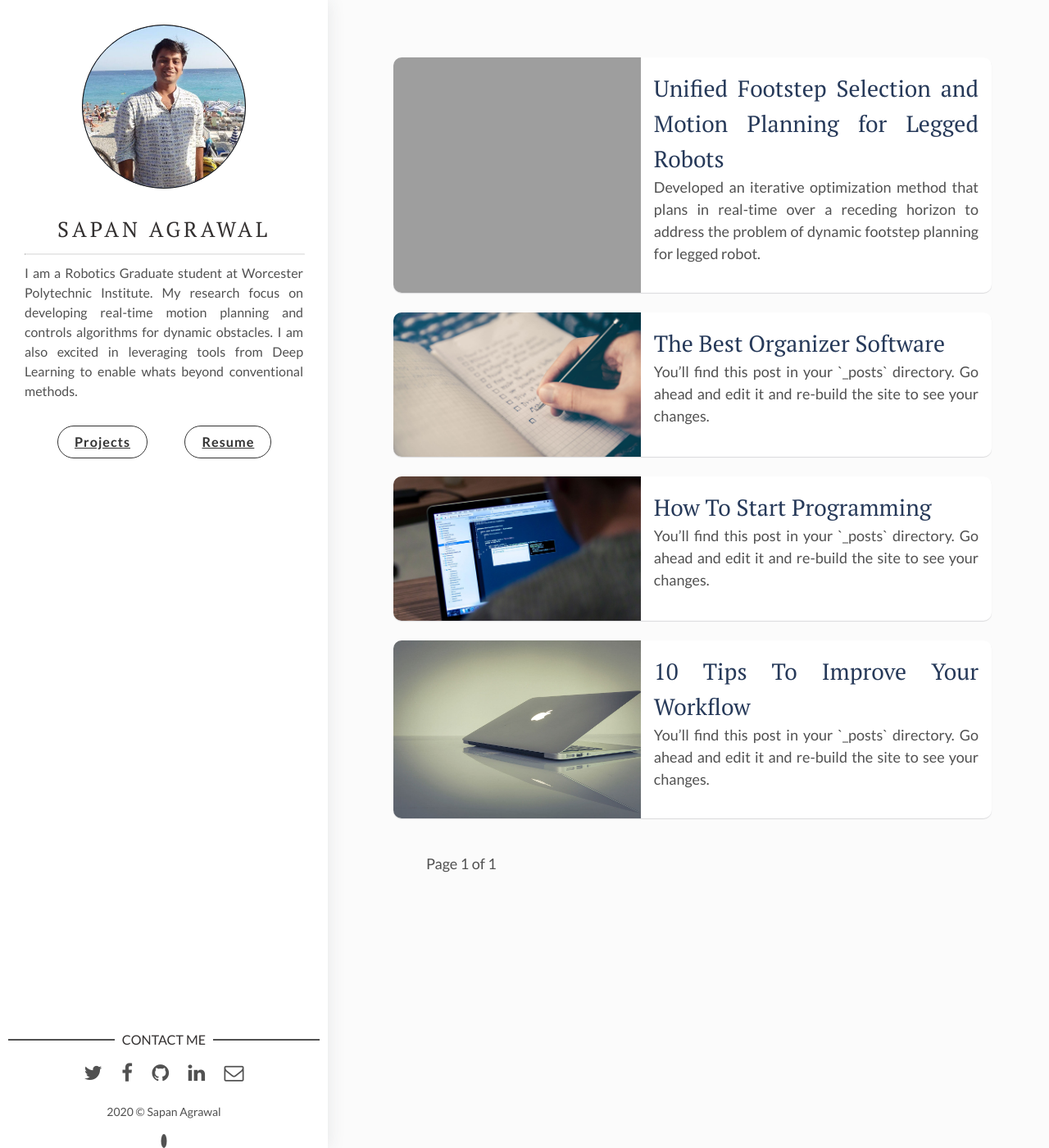
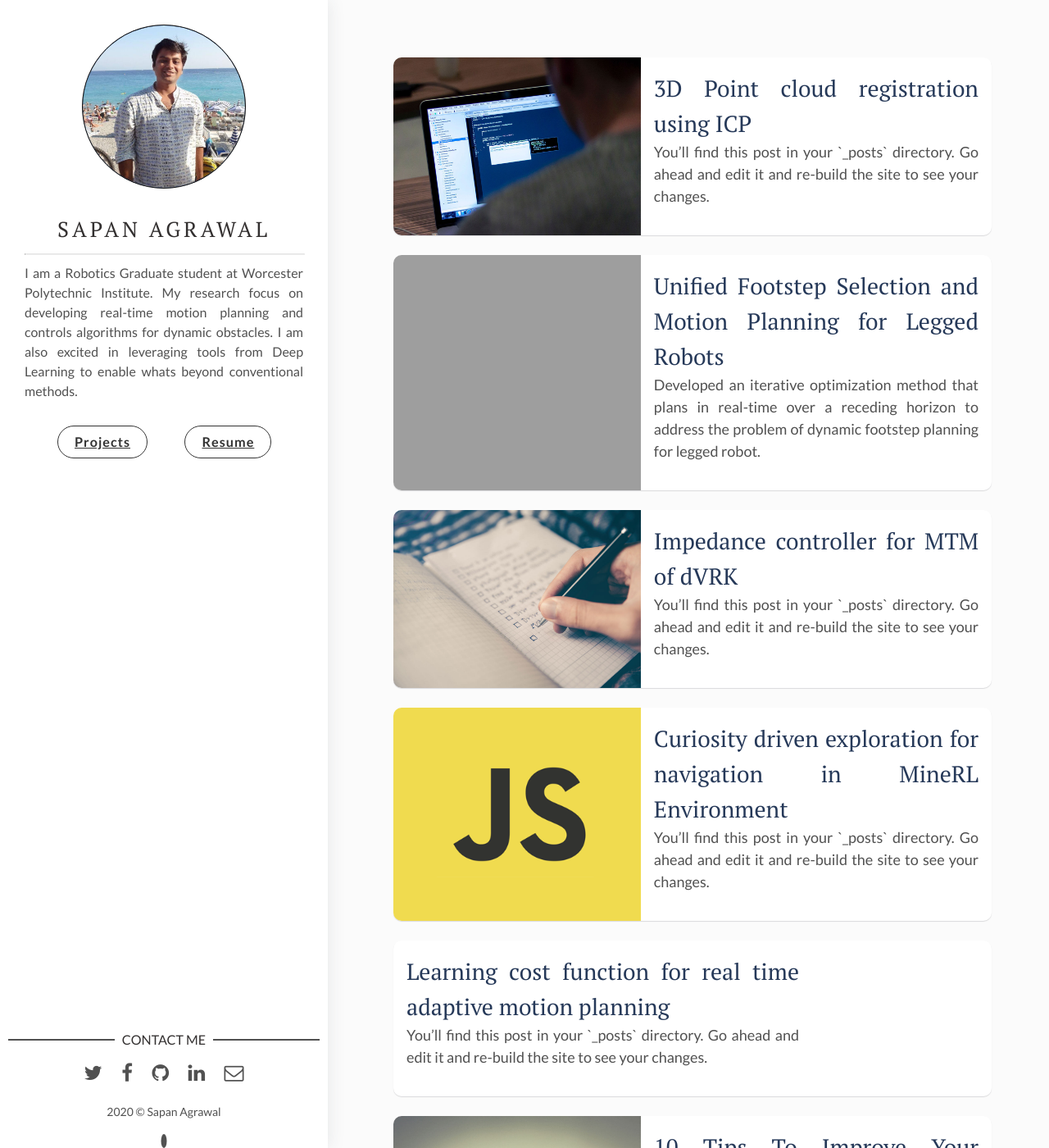
Before and after one commit to sapan-ostic/sapan-ostic.github.io, a Jekyll site: the page built from index.html, in a window 1280 px wide and 1400 px high. Shown: the whole window at 82% size. Built offline with Jekyll 4.4.1, drawn with Linux system fonts in a browser that asks for light colours; the list of posts is cut into pages by our own code; a file with an impossible date is left out.

Commit message:
site setting updated

```diff
--- a/_posts/0000-00-01-Learning-cost-function-for-Real-time-adaptive-motion-planning.markdown
+++ b/_posts/2019-01-01-Learning-cost-function-for-Real-time-adaptive-motion-planning.markdown
@@ -1,7 +1,7 @@
 ---
 layout: post
 title: Learning cost function for real time adaptive motion planning
-date: 0000-00-01 13:32:20 +0300
+date: 2019-01-01 13:32:20 +0300
 description: You’ll find this post in your `_posts` directory. Go ahead and edit it and re-build the site to see your changes. # Add post description (optional)
 img:  # Add image post (optional)
 ---
--- a/_posts/0000-00-02-Curiosity-driven-exploration-for-navigation-in-MineRL-Environment.markdown
+++ b/_posts/2019-01-02-Curiosity-driven-exploration-for-navigation-in-MineRL-Environment.markdown
@@ -1,7 +1,7 @@
 ---
 layout: post
 title: Curiosity driven exploration for navigation in MineRL Environment
-date: 0000-00-02 00:00:00 +0300
+date: 2019-01-02 00:00:00 +0300
 description: You’ll find this post in your `_posts` directory. Go ahead and edit it and re-build the site to see your changes. # Add post description (optional)
 img: js-1.png # Add image post (optional)
 tags: [Js, Conference] # add tag
--- a/_posts/2017-09-12-the-best-organizer-software.markdown
+++ b/_posts/2019-01-03-Impedance-controller-for-MTM-of-dVRK.markdown
@@ -1,7 +1,7 @@
 ---
 layout: post
-title: The Best Organizer Software
-date: 2017-09-12 00:00:00 +0300
+title: Impedance controller for MTM of dVRK
+date: 2019-01-03 00:00:00 +0300
 description: You’ll find this post in your `_posts` directory. Go ahead and edit it and re-build the site to see your changes. # Add post description (optional)
 img: software.jpg # Add image post (optional)
 tags: [Productivity, Software] # add tag
--- a/_posts/2017-05-21-Unified-Footstep-Selection-and-Motion-Planning-for-Legged-Robots.markdown
+++ b/_posts/2019-01-04-Unified-Footstep-Selection-and-Motion-Planning-for-Legged-Robots.markdown
@@ -1,7 +1,7 @@
 ---
 layout: post
 title: Unified Footstep Selection and Motion Planning for Legged Robots
-date: 2017-09-12 13:32:20 +0300
+date: 2019-01-04 13:32:20 +0300
 description: Developed an iterative optimization method that plans in real-time over a receding horizon to address the problem of dynamic footstep planning for legged robot. # Add post description (optional)
 img: flyped.gif # Add image post (optional)
 fig-caption: # Add figcaption (optional)
--- a/_posts/2017-09-12-how-to-start-programming.markdown
+++ b/_posts/2019-01-05-3D-Point-cloud-registration-using-ICP.markdown
@@ -1,7 +1,7 @@
 ---
 layout: post
-title: How To Start Programming
-date: 2017-09-12 00:00:00 +0300
+title: 3D Point cloud registration using ICP
+date: 2019-01-05 00:00:00 +0300
 description: You’ll find this post in your `_posts` directory. Go ahead and edit it and re-build the site to see your changes. # Add post description (optional)
 img: how-to-start.jpg # Add image post (optional)
 tags: [Programming, Learn] # add tag
```
